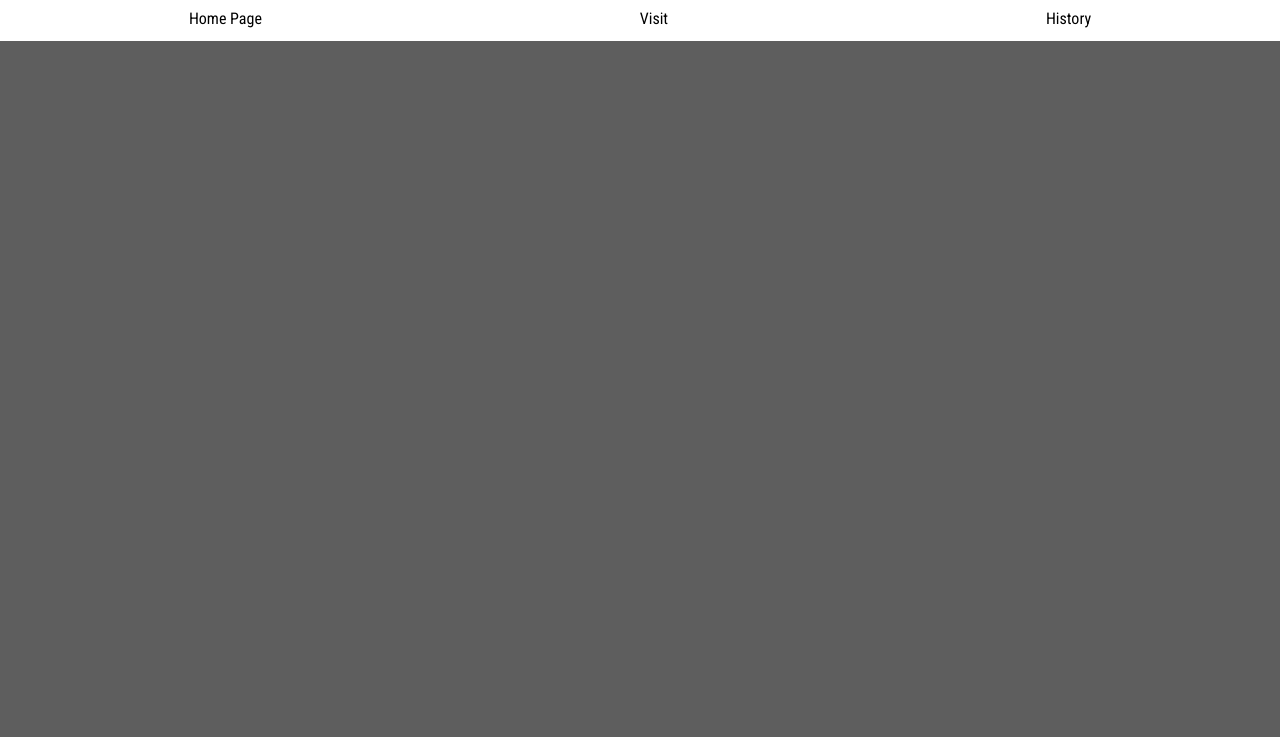
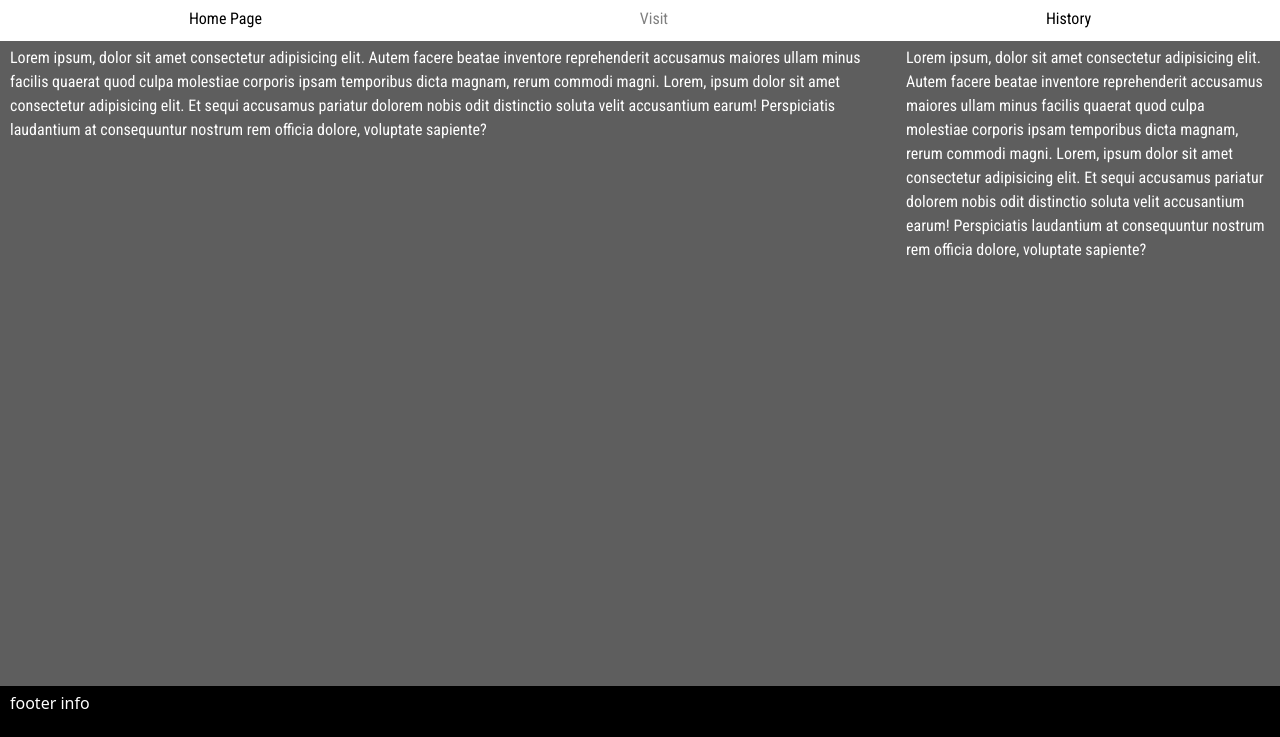
Before and after one commit to Adam-F-29/exercise-1, a plain HTML site: page visit.html in a window 1280 px wide. Shown: the part 63-800 px from the top of the page. Drawn offline with nearby package versions, Linux system fonts and the light colour scheme.

Commit message:
Fixed the footer issue and also added columns to the visit page

```diff
--- a/style.css
+++ b/style.css
@@ -1,10 +1,16 @@
 @import url('https://fonts.googleapis.com/css2?family=Roboto+Condensed:wght@400;700&display=swap');
 
 body {
-    font-family: "Roboto Condensed", Arial;
     background-color: rgb(94, 94, 94);
     color: white;
     margin: 0px;
+    min-height: 100vh;
+    display: flex;
+    flex-direction: column;
+}
+
+main {
+    font-family: "Roboto Condensed", Arial;
 }
 
 .banner {
@@ -56,6 +62,20 @@ body {
     border-radius: 15px;
 }
 
+@media only screen and (min-width: 800px) {
+    .left-column {
+        float: left;
+        width: 70%;
+    }
+
+    .right-column {
+        float: right;
+        width: 30%;
+    }
+}
+
+
+
 br {
     margin-top: 5px;
 }
@@ -69,4 +89,6 @@ footer {
     color: white;
     width: 100%;
     padding-bottom: 1px;
+    margin-top: auto;
+    font: Arial;
 }
--- a/visit.html
+++ b/visit.html
@@ -8,20 +8,24 @@
     <link rel="stylesheet" href="style.css">
 </head>
 <body>
+    <main>
         <h1 class="banner">Visit</h1>
-
         <nav class="navigation">
             <ul>
                 <li><a href="index.html">Home Page</a></li>
-            <li><a href="visit.html">Visit</a></li>
+                <li><a href="visit.html" style="color: grey;">Visit</a></li>
                 <li><a href="history.html">History</a></li>
             </ul>
         </nav>
-    <main>
-
+        <div class="left-column">
+            <p>Lorem ipsum, dolor sit amet consectetur adipisicing elit. Autem facere beatae inventore reprehenderit accusamus maiores ullam minus facilis quaerat quod culpa molestiae corporis ipsam temporibus dicta magnam, rerum commodi magni. Lorem, ipsum dolor sit amet consectetur adipisicing elit. Et sequi accusamus pariatur dolorem nobis odit distinctio soluta velit accusantium earum! Perspiciatis laudantium at consequuntur nostrum rem officia dolore, voluptate sapiente?</p>
+        </div>
+        <div class="right-column">
+            <p>Lorem ipsum, dolor sit amet consectetur adipisicing elit. Autem facere beatae inventore reprehenderit accusamus maiores ullam minus facilis quaerat quod culpa molestiae corporis ipsam temporibus dicta magnam, rerum commodi magni. Lorem, ipsum dolor sit amet consectetur adipisicing elit. Et sequi accusamus pariatur dolorem nobis odit distinctio soluta velit accusantium earum! Perspiciatis laudantium at consequuntur nostrum rem officia dolore, voluptate sapiente?</p>
+        </div>
     </main>
     <footer>
-
+        <p>footer info</p>
     </footer>
 </body>
 
```
Also changed, not shown: history.html (+3 -3 lines), index.html (+2 -6 lines), 1 other file. Lines whose indentation alone changed are shown as unchanged.
